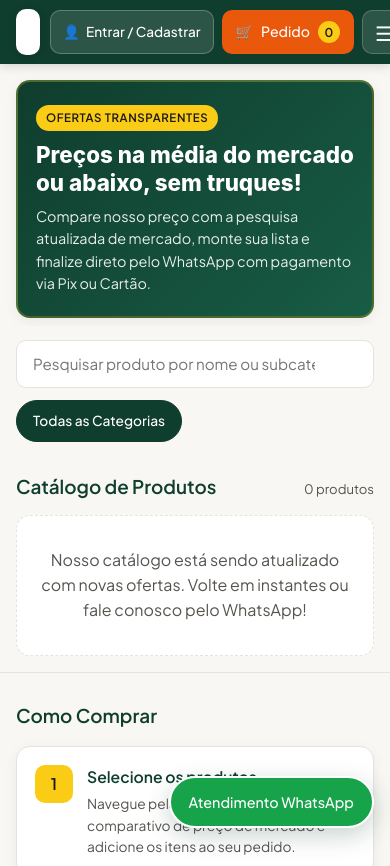
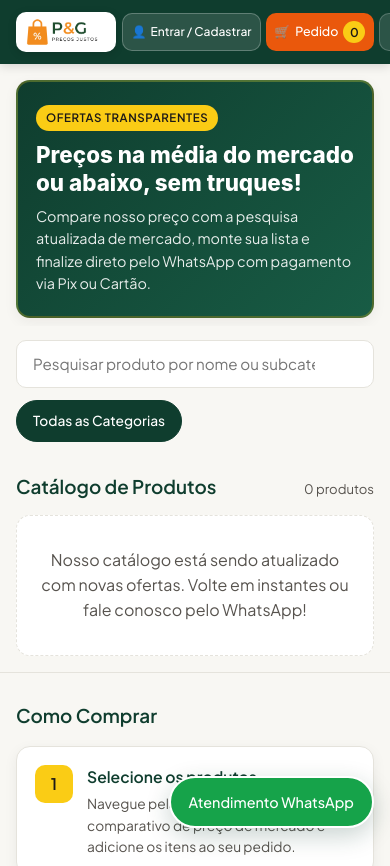
Before and after one commit to gilvaniaoliv/pg-precos-justos, a plain HTML site: page index.html in a window 390 px wide. Shown: the top 866 px of the page. Drawn offline with nearby package versions, Linux system fonts and the light colour scheme; no server answers.

Commit message:
Prevent header logo from shrinking on mobile screens

```diff
--- a/style.css
+++ b/style.css
@@ -116,11 +116,14 @@ a {
   display: flex;
   align-items: center;
   gap: 10px;
+  flex-shrink: 0;
 }
 
 .marca-logo-img {
   height: 46px;
   width: auto;
+  max-width: none;
+  flex-shrink: 0;
   background-color: #ffffff;
   padding: 5px 12px;
   border-radius: 10px;
@@ -234,6 +237,43 @@ a {
   justify-content: center;
   cursor: pointer;
   font-size: 1.25rem;
+  flex-shrink: 0;
+}
+
+@media (max-width: 520px) {
+  .cabecalho-interno {
+    gap: 6px;
+    padding: 6px 0;
+  }
+
+  .marca-logo-img {
+    height: 40px;
+    padding: 4px 8px;
+  }
+
+  .acoes-topo {
+    gap: 5px;
+  }
+
+  .btn-conta-topo {
+    min-height: 38px;
+    padding: 0 8px;
+    font-size: 0.75rem;
+    gap: 4px;
+  }
+
+  .btn-carrinho-topo {
+    min-height: 38px;
+    padding: 0 9px;
+    font-size: 0.78rem;
+    gap: 5px;
+  }
+
+  .btn-menu-mobile {
+    width: 38px;
+    height: 38px;
+    font-size: 1.1rem;
+  }
 }
 
 .menu-navegacao {
```
Also changed, not shown: 1 other file.
